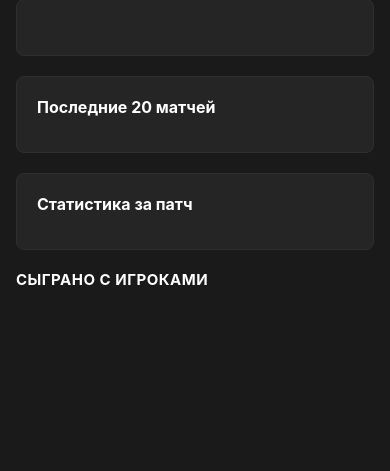
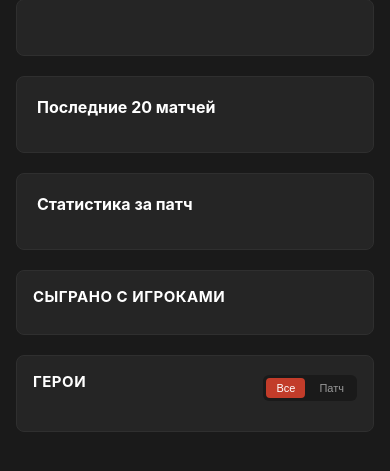
Before and after one commit to TRYPERX311/dota2stats, a FastAPI app: page / in a window 390 px wide. Shown: the part 242-713 px from the top of the page. Run offline with FastAPI, Linux system fonts and the light colour scheme; tables that the repository leaves empty hold one stand-in row (values such as "Sample post"); grey boxes marked "Sample" are stand-in pictures.

Commit message:
heroes at right side

```diff
--- a/static/app.js
+++ b/static/app.js
@@ -110,7 +110,7 @@ async function loadUsers() {
             container.appendChild(card);
         });
 
-        // ← ВОТ ЭТА СТРОКА: показываем весь блок с колонками
+        // Показываем блок с колонками
         $("player-layout").classList.remove("hidden");
     } catch (e) {
         container.innerHTML = `<div class="error">Ошибка: ${escapeHtml(e.message)}</div>`;
@@ -122,7 +122,6 @@ async function loadFullStats(userId, nickname) {
     currentUser = { id: userId, nickname };
 
     $("player-layout").classList.remove("hidden");
-    $("heroes-section").classList.remove("hidden");
 
     $("profile-header").innerHTML = '<div class="loading">Загрузка...</div>';
     $("stats-content").innerHTML = "";
@@ -304,14 +303,15 @@ async function loadPatch(userId) {
     }
 }
 
+// === Герои (правая колонка, компактный список) ===
 async function loadHeroes(userId, scope) {
     const container = $("heroes-list");
     container.innerHTML = '<div class="loading">Загрузка...</div>';
 
     try {
-        const data = await api(`/stats/${userId}/heroes?scope=${scope}&limit=12`);
+        const data = await api(`/stats/${userId}/heroes?scope=${scope}&limit=10`);
         if (!data.heroes.length) {
-            container.innerHTML = '<div class="loading">Нет данных по героям</div>';
+            container.innerHTML = '<div class="loading">Нет данных</div>';
             return;
         }
 
@@ -324,7 +324,7 @@ async function loadHeroes(userId, scope) {
                 <div class="hero-info">
                     <div class="hero-name">${escapeHtml(h.hero_name)}</div>
                     <div class="hero-stats">
-                        <span>${h.games} игр</span>
+                        <span>${h.games} игр · </span>
                         <span class="winrate ${wrClass(h.winrate)}">${h.winrate}%</span>
                     </div>
                 </div>
@@ -336,7 +336,7 @@ async function loadHeroes(userId, scope) {
     }
 }
 
-// === Пиры (правая колонка) ===
+// === Пиры (правая колонка, компактно) ===
 async function loadPeers(userId) {
     const container = $("peers-block");
     container.innerHTML = '<div class="loading">Загрузка...</div>';
@@ -360,7 +360,7 @@ async function loadPeers(userId) {
                         </div>
                     </div>
                 </div>
-        `;
+            `;
         });
 
         container.innerHTML = `<div class="peers-list">${rows}</div>`;
--- a/static/style.css
+++ b/static/style.css
@@ -76,7 +76,7 @@ h4 {
 /* === ОСНОВНАЯ СЕТКА: 3 КОЛОНКИ === */
 .player-layout {
     display: grid;
-    grid-template-columns: 220px 1fr 220px;
+    grid-template-columns: 220px 1fr 270px;
     gap: 20px;
     align-items: start;
 }
@@ -348,7 +348,16 @@ h4 {
     min-width: 0;
 }
 
-/* === Пиры (правая колонка) === */
+/* === ПРАВАЯ КОЛОНКА: карточки пиров и героев === */
+.col-peers .card {
+    padding: 16px;
+}
+
+.col-peers .card h2 {
+    margin-bottom: 12px;
+}
+
+/* === Пиры === */
 .peers-list {
     display: flex;
     flex-direction: column;
@@ -356,18 +365,17 @@ h4 {
 }
 
 .peer-row {
-    background: #252525;
-    border-radius: 8px;
-    padding: 10px;
+    background: #1e1e1e;
+    border-radius: 6px;
+    padding: 8px;
     display: flex;
     align-items: center;
     gap: 10px;
     transition: 0.15s;
-    border: 1px solid #2f2f2f;
 }
 
 .peer-row:hover {
-    background: #2f2f2f;
+    background: #2a2a2a;
 }
 
 .peer-row img {
@@ -400,11 +408,6 @@ h4 {
     color: #999;
 }
 
-.peer-stats {
-    font-size: 12px;
-    color: #999;
-}
-
 .peer-games-count {
     color: #ffc107;
     font-weight: 600;
@@ -420,22 +423,11 @@ h4 {
 }
 
 /* === Переключатель scope === */
-.section-header {
-    display: flex;
-    justify-content: space-between;
-    align-items: center;
-    margin: 30px 0 15px 0;
-}
-
-.section-header h3 {
-    margin: 0;
-}
-
 .toggle-group {
     display: flex;
-    gap: 5px;
-    background: #252525;
-    padding: 4px;
+    gap: 4px;
+    background: #1a1a1a;
+    padding: 3px;
     border-radius: 6px;
 }
 
@@ -443,10 +435,10 @@ h4 {
     background: transparent;
     border: none;
     color: #999;
-    padding: 6px 14px;
+    padding: 5px 12px;
     border-radius: 4px;
     cursor: pointer;
-    font-size: 13px;
+    font-size: 12px;
     transition: 0.2s;
 }
 
@@ -459,42 +451,64 @@ h4 {
     color: #fff;
 }
 
-/* === Герои (внизу, во всю ширину) === */
-.heroes-grid {
-    display: grid;
-    grid-template-columns: repeat(auto-fill, minmax(160px, 1fr));
-    gap: 15px;
+.toggle-group--compact .toggle-btn {
+    padding: 4px 10px;
+    font-size: 11px;
+}
+
+/* === Герои (компактный вертикальный список) === */
+.heroes-header {
+    display: flex;
+    justify-content: space-between;
+    align-items: center;
+    margin-bottom: 12px;
+}
+
+.heroes-header h2 {
+    margin-bottom: 0;
+}
+
+.heroes-list-compact {
+    display: flex;
+    flex-direction: column;
+    gap: 8px;
 }
 
 .hero-card {
-    background: #252525;
-    border-radius: 8px;
-    overflow: hidden;
-    transition: 0.2s;
-    border: 1px solid #2f2f2f;
+    background: #1e1e1e;
+    border-radius: 6px;
+    padding: 8px;
+    display: flex;
+    align-items: center;
+    gap: 10px;
+    transition: 0.15s;
 }
 
 .hero-card:hover {
-    transform: translateY(-3px);
-    box-shadow: 0 5px 15px rgba(194, 60, 42, 0.3);
+    background: #2a2a2a;
 }
 
 .hero-card img {
-    width: 100%;
-    height: 90px;
+    width: 48px;
+    height: 27px; /* 16:9 */
     object-fit: cover;
+    border-radius: 4px;
     background: #333;
+    flex-shrink: 0;
 }
 
 .hero-card .hero-info {
-    padding: 10px;
+    display: flex;
+    flex-direction: column;
+    gap: 2px;
+    overflow: hidden;
+    flex: 1;
 }
 
 .hero-card .hero-name {
     font-size: 13px;
     font-weight: 600;
     color: #fff;
-    margin-bottom: 6px;
     overflow: hidden;
     text-overflow: ellipsis;
     white-space: nowrap;
@@ -503,8 +517,6 @@ h4 {
 .hero-card .hero-stats {
     font-size: 12px;
     color: #999;
-    display: flex;
-    justify-content: space-between;
 }
 
 .hero-card .winrate {
@@ -546,6 +558,13 @@ h4 {
     .peer-row {
         flex: 1 1 200px;
     }
+    .heroes-list-compact {
+        flex-direction: row;
+        flex-wrap: wrap;
+    }
+    .hero-card {
+        flex: 1 1 220px;
+    }
 }
 
 @media (max-width: 750px) {
--- a/templates/index.html
+++ b/templates/index.html
@@ -14,7 +14,7 @@
     </header>
 
     <main>
-        <!-- Три колонки: друзья | центр | пиры -->
+        <!-- Три колонки: друзья | центр | пиры + герои -->
         <div id="player-layout" class="player-layout hidden">
 
             <!-- ЛЕВАЯ КОЛОНКА: Друзья -->
@@ -48,25 +48,30 @@
 
             </div>
 
-            <!-- ПРАВАЯ КОЛОНКА: Пиры -->
+            <!-- ПРАВАЯ КОЛОНКА: Пиры + Герои -->
             <aside class="col-peers">
-                <h2>Сыграно с игроками</h2>
-                <div id="peers-block"></div>
+
+                <!-- Карточка: Пиры -->
+                <div class="card">
+                    <h2>Сыграно с игроками</h2>
+                    <div id="peers-block"></div>
+                </div>
+
+                <!-- Карточка: Герои -->
+                <div class="card">
+                    <div class="heroes-header">
+                        <h2>Герои</h2>
+                        <div class="toggle-group toggle-group--compact">
+                            <button class="toggle-btn active" data-scope="all">Все</button>
+                            <button class="toggle-btn" data-scope="patch">Патч</button>
+                        </div>
+                    </div>
+                    <div id="heroes-list" class="heroes-list-compact"></div>
+                </div>
+
             </aside>
 
         </div>
-
-        <!-- Герои: внизу, во всю ширину -->
-        <section id="heroes-section" class="hidden">
-            <div class="section-header">
-                <h3>Герои</h3>
-                <div class="toggle-group">
-                    <button class="toggle-btn active" data-scope="all">За всё время</button>
-                    <button class="toggle-btn" data-scope="patch">За патч</button>
-                </div>
-            </div>
-            <div id="heroes-list" class="heroes-grid"></div>
-        </section>
     </main>
 
     <script src="/static/app.js"></script>
```
